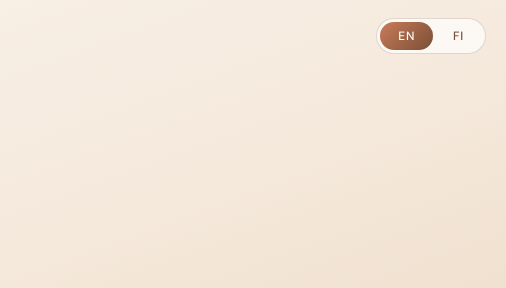
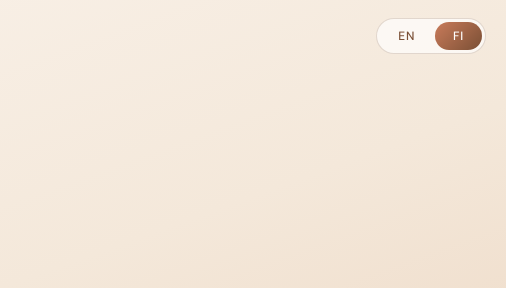
Before and after one commit to Elisa-skinzy/Skinzy-app, a plain HTML site: page skinzy-site/index.html in a window 1280 px wide. Shown: the top 288 px of the page, 774-1280 px from the left. Drawn offline with nearby package versions, Linux system fonts and the light colour scheme.

Commit message:
Update index.html

```diff
--- a/skinzy-site/index.html
+++ b/skinzy-site/index.html
@@ -377,8 +377,8 @@ body{font-family:'DM Sans',sans-serif;background:var(--cream);color:var(--deep);
 <!-- LANG TOGGLE — always visible -->
 <div style="position:fixed;top:18px;right:20px;z-index:999">
   <div class="lang-toggle">
-    <button class="lang-btn active" id="btn-en" onclick="setLang('en')">EN</button>
-    <button class="lang-btn" id="btn-fi" onclick="setLang('fi')">FI</button>
+    <button class="lang-btn" id="btn-en" onclick="setLang('en')">EN</button>
+<button class="lang-btn active" id="btn-fi" onclick="setLang('fi')">FI</button>
   </div>
 </div>
 
```
